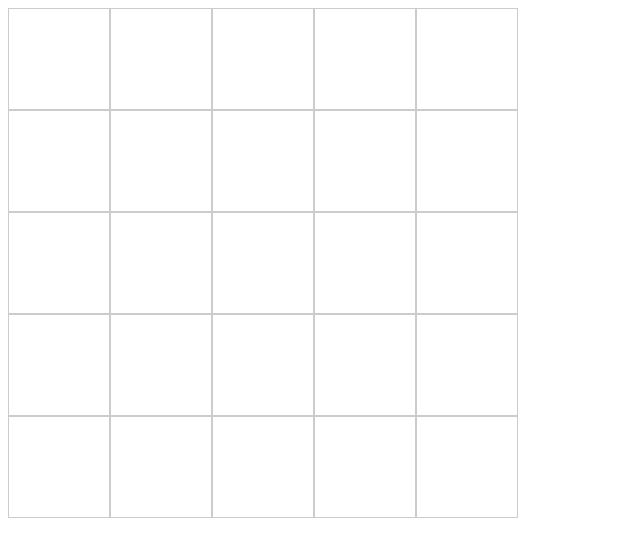
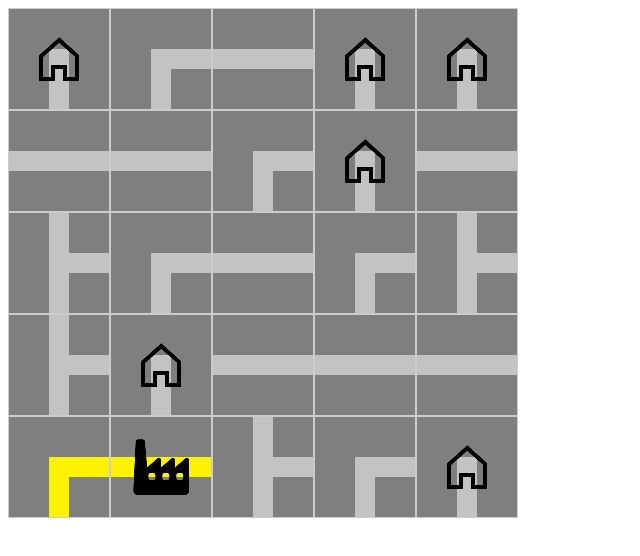
Before and after one commit to andreasmischke/powerline-game-js, a plain HTML site: page index.htm in a window 1280 px wide. Shown: the whole page, without its empty margins (0-640 px from the left). Drawn offline with Linux system fonts and the light colour scheme.

Commit message:
Corrected title and sprite-url

```diff
--- a/index.htm
+++ b/index.htm
@@ -1,7 +1,7 @@
 <!DOCTYPE html>
 <html>
 <head>
-  <title>JS Test</title>
+  <title>Powerline Game</title>
   <meta charset="utf-8">
   <link rel="stylesheet" type="text/css" href="style.css">
 </head>
--- a/style.css
+++ b/style.css
@@ -4,7 +4,7 @@
   border: 1px solid #ccc;
   width: 100px;
   height: 100px;
-  background-image: url(sprite.png);
+  background-image: url(img/sprite.png);
 }
 .tile[data-layout="I"] { background-position: 100px 0; }
 .tile[data-layout="I"][data-power="0"] { background-position: 0 0; }
@@ -27,7 +27,7 @@
   width: 100%;
   height: 100%;
   background-repeat: no-repeat;
-  background-image: url(sprite.png);
+  background-image: url(img/sprite.png);
 }
 .house:after { background-position: -100px -400px; }
 .factory:after { background-position: 0 -400px; }
```
